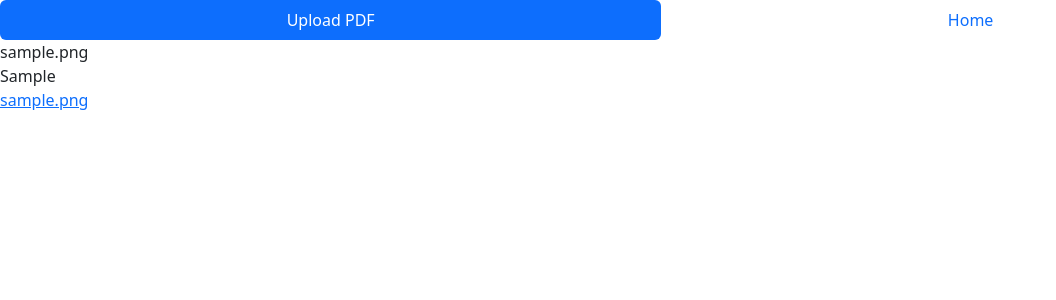
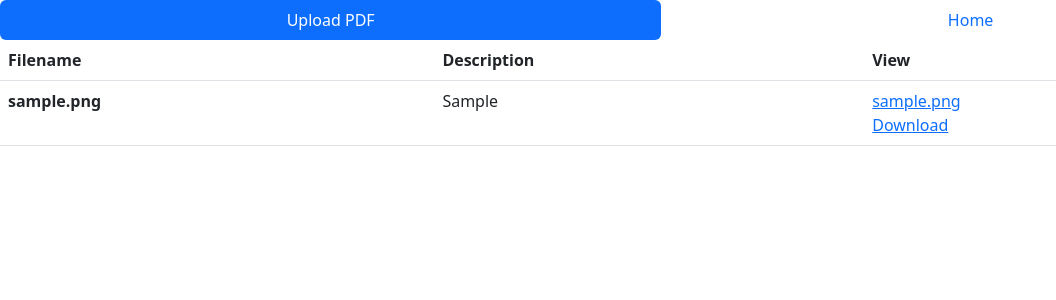
Before and after one commit to RaoAbhimanyuYadav/deeplogic, a Django app: page / in a window 1280 px wide. Shown: the top 300 px of the page, without its empty margins (0-1056 px from the left). Run offline with Django 4.2, Linux system fonts and the light colour scheme; tables that the repository leaves empty hold one stand-in row (values such as "Sample post").

Commit message:
png and jpeg added

```diff
--- a/pdfExtractor/templates/pdfExtractor/index.html
+++ b/pdfExtractor/templates/pdfExtractor/index.html
@@ -1,5 +1,28 @@
-{% extends 'main.html' %} {% block content %} {% for i in context %}
-{{i.filename}} <br />
-{{i.des}} <br />
-<a href="{{i.file.url}}" download> {{i.filename}} </a>
-{% endfor %} {% endblock content %}
+{% extends 'main.html' %} {% block content %}
+
+<table class="table">
+  <thead>
+    <tr>
+      <th scope="col">Filename</th>
+      <th scope="col">Description</th>
+      <th scope="col">View</th>
+    </tr>
+  </thead>
+  <tbody>
+    {% for i in context %}
+    <tr>
+      <th scope="row">{{i.filename}}</th>
+      <td>{{i.des}}</td>
+      <td>
+        <a href="{{i.file.url}}"> {{i.filename}} </a><br /><a
+          href="{{i.file.url}}"
+          download
+        >
+          Download
+        </a>
+      </td>
+    </tr>
+    {% endfor %}
+  </tbody>
+</table>
+{% endblock content %}
--- a/pdfExtractor/views.py
+++ b/pdfExtractor/views.py
@@ -1,14 +1,15 @@
 from django.shortcuts import render
-from django.http import HttpResponse
 
-# from PyPDF2 import PdfReader
+import platform
+from tempfile import TemporaryDirectory
+from pathlib import Path
+
+import pytesseract
+from pdf2image import convert_from_path
+from PIL import Image
 
 from .forms import UploadFileForm
 from .models import Text
-
-# reader = PdfReader("example.pdf")
-# page = reader.pages[0]
-# print(page.extract_text())
 
 
 def index(request):
@@ -17,17 +18,48 @@ def index(request):
 
 
 def upload_file(request):
+    message = ""
     if request.method == "POST":
         form = UploadFileForm(request.POST, request.FILES)
         file = request.FILES["file"]
-        # file = request.FILES.getlist('file')[1]
-        # reader = PdfReader(file)
-        # page = reader.pages[0]
-        # print(page.extract_text())
-        # pdf = PDF.objects.create(file=file)
-        # pdf.save()
-        return HttpResponse(str(file))
+
+        if file.content_type == 'application/pdf':
+            inst = Text.objects.create(filename=str(file), file=file)
+            inst.save()
+
+            if platform.system() == "Windows":
+                path_to_poppler_exe = Path(r"C:\.....")
+                pytesseract.pytesseract.tesseract_cmd = (
+                    r"C:\ProgramFiles\Tesseract-OCR\tesseract.exe")
+
+            PDF_file = Path(f"media/pdf/{inst.filename}")
+            image_file_list = []
+
+            with TemporaryDirectory() as tempdir:
+                if platform.system() == "Windows":
+                    pdf_pages = convert_from_path(PDF_file, 500, poppler_path=path_to_poppler_exe)
+                else:
+                    pdf_pages = convert_from_path(PDF_file, 500)
+                for page_enumeration, page in enumerate(pdf_pages, start=1):
+                    filename = f"{tempdir}\page_{page_enumeration:03}.jpg"
+                    page.save(filename, "JPEG")
+                    image_file_list.append(filename)
+                ocr_text = ""
+                for image_file in image_file_list:
+                    text = str(((pytesseract.image_to_string(Image.open(image_file)))))
+                    ocr_text += text
+                inst.des = ocr_text
+                inst.save()
+            message = f'{inst.filename} uploaded succesfully'
+        elif file.content_type == 'image/jpeg' or 'image/png':
+            text = str(((pytesseract.image_to_string(Image.open(file)))))
+            text = text.replace(r"-\n", "<br/>")
+            inst = Text.objects.create(filename=str(file), file=file, des=text)
+            inst.save()
+            message = f"{inst.filename} uploaded successfully"
+        else:
+            message = "Please upload JPEG or PNG or PDF file only"
     else:
         form = UploadFileForm()
-    context = {"form": form}
+    context = {"form": form, "message": message}
     return render(request, "pdfExtractor/upload.html", context)
```
Also changed, not shown: pdfExtractor/templates/pdfExtractor/upload.html (+14 -4 lines), 1 other file.
